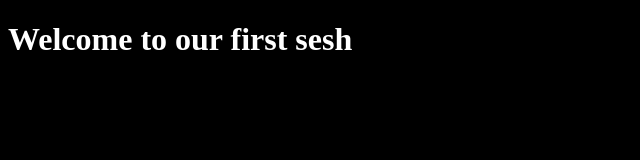
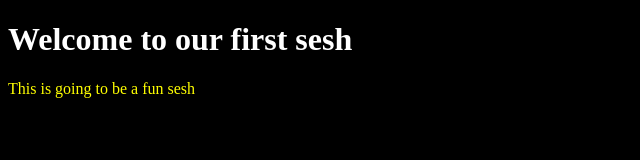
Before and after one commit to ShanuKhosla/gitSesh, a plain HTML site: page index.html in a window 1280 px wide. Shown: the whole page, without its empty margins (0-640 px from the left). Drawn offline with Linux system fonts and the light colour scheme.

Commit message:
added html file

```diff
--- a/index.html
+++ b/index.html
@@ -7,5 +7,6 @@
   </head>
   <body>
     <h1>Welcome to our first sesh</h1>
+    <p>This is going to be a fun sesh</p>
   </body>
 </html>
```
